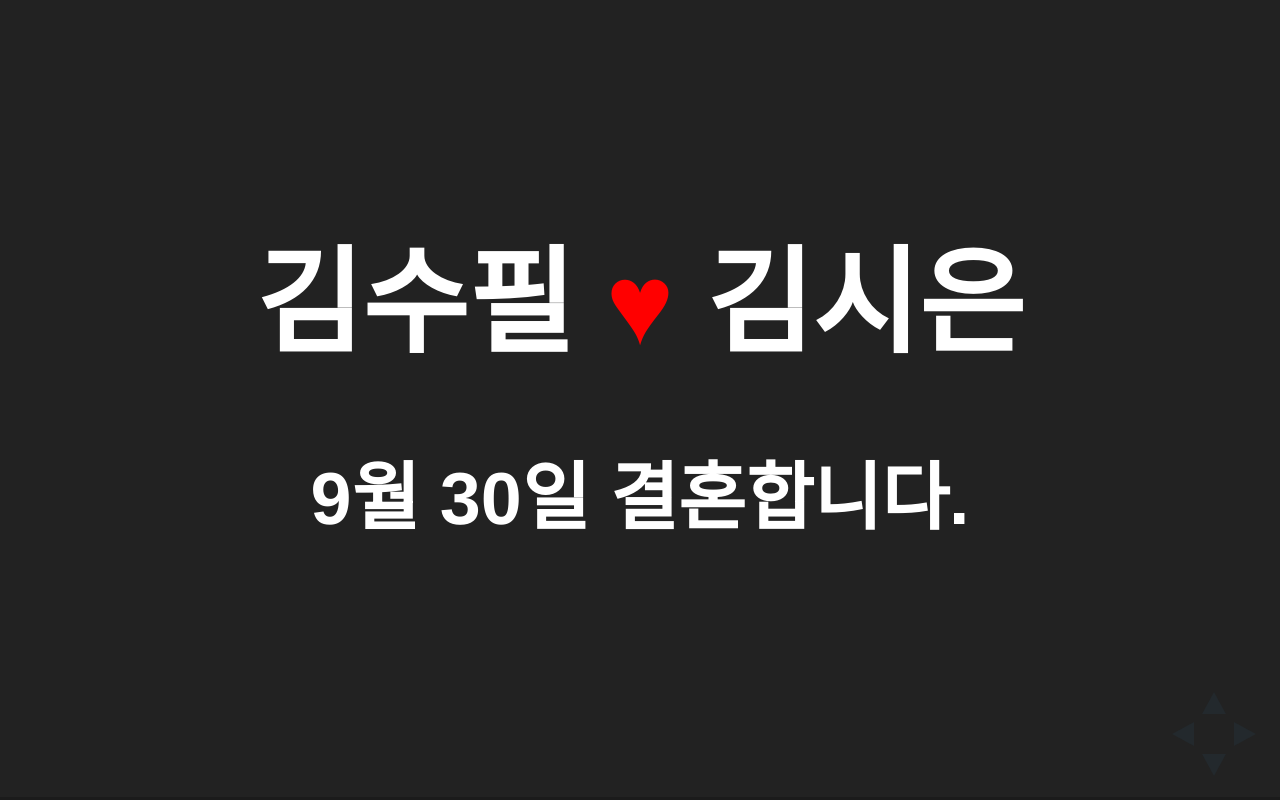
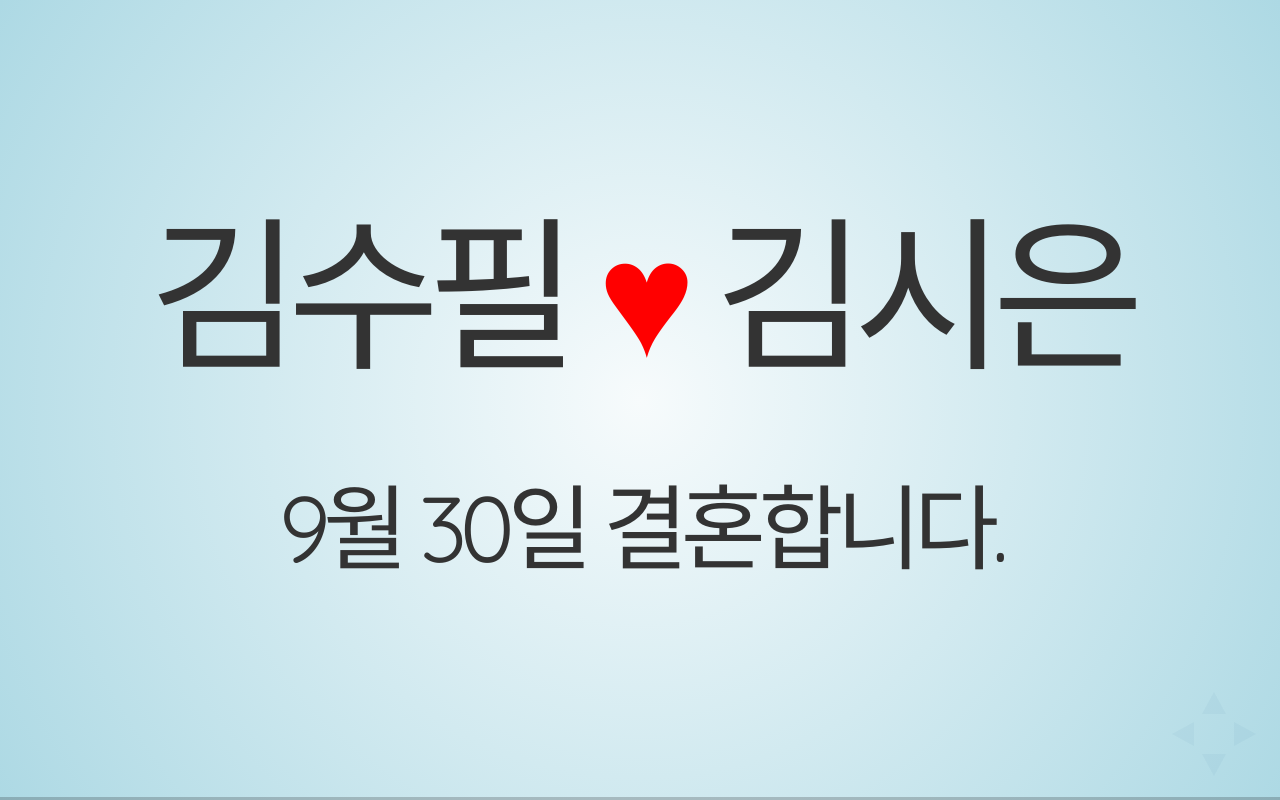
Before and after one commit to sfkim/wedding, a plain HTML site: page index.html in a window 1280 px wide. Drawn offline with nearby package versions, Linux system fonts and the light colour scheme; a web font is replaced by a local one.

Commit message:
- change css theme to sky from black

```diff
--- a/index.html
+++ b/index.html
@@ -11,7 +11,7 @@
 
     <link rel="stylesheet" href="css/style.css">
     <link rel="stylesheet" href="css/reveal.css">
-    <link rel="stylesheet" href="css/theme/black.css" id="theme">
+    <link rel="stylesheet" href="css/theme/sky.css" id="theme">
 </head>
 <body>
     <div class="reveal">
```
